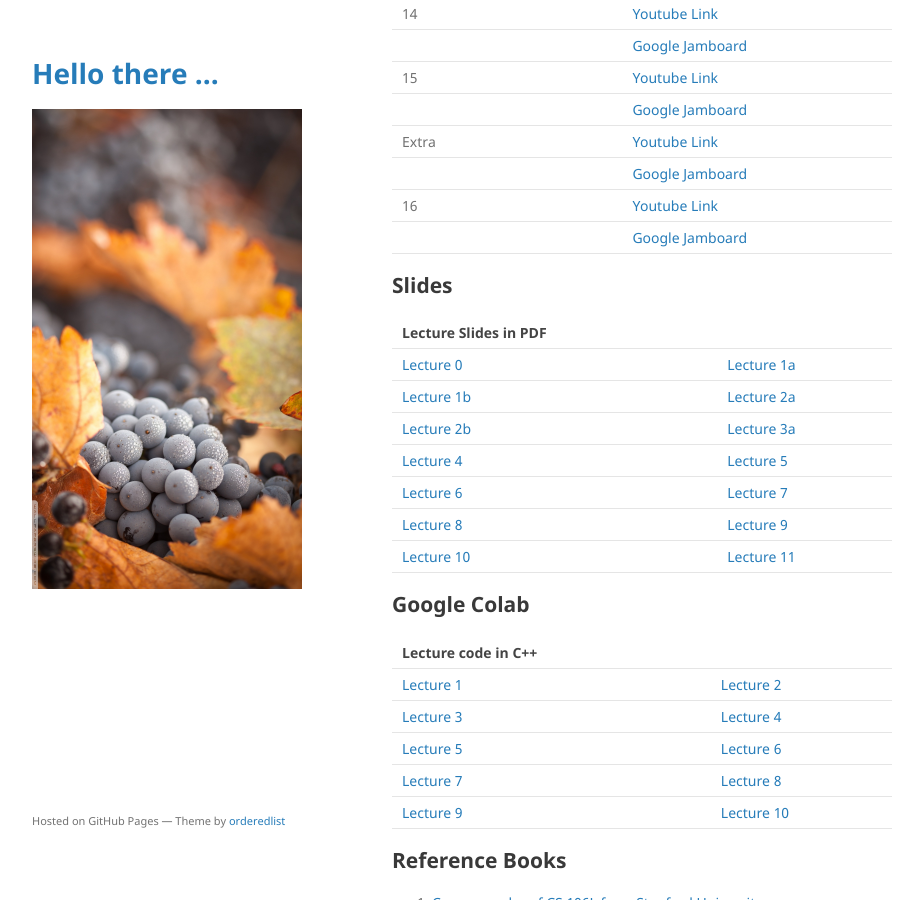
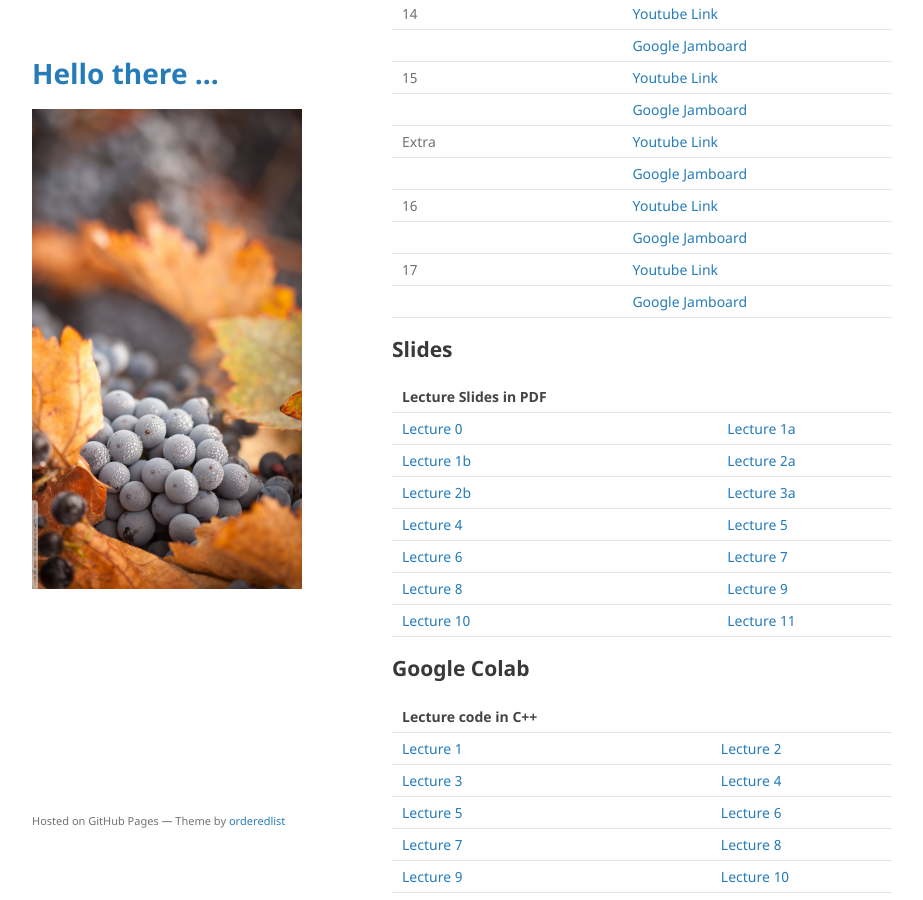
Before and after one commit to mohammadmotiurrahman/mohammadmotiurrahman.github.io, a Jekyll site: the page built from cse203_4/index.md, in a window 1280 px wide and 900 px high, scrolled down 3405 px. Shown: the whole window, without its empty margins (178-1101 px from the left). Built offline with Jekyll 4.4.1, drawn with Linux system fonts in a browser that asks for light colours; our own code applies the rules of GitHub Pages for plain Markdown files.

Commit message:
Update index.md

```diff
--- a/cse203_4/index.md
+++ b/cse203_4/index.md
@@ -115,8 +115,8 @@ environment will force me to not evaluate your exam copies.
 |         |              | [Google Jamboard](https://jamboard.google.com/d/19k8r58U1BTowMALD8SZtZCIrDoqNO7dQipDhW5YoZDU/edit?usp=sharing) |
 | 16      |              | [Youtube Link](https://youtu.be/WJ2zJNsTJ_Q)                                                                   |
 |         |              | [Google Jamboard]() |
-
-
+| 17      |              | [Youtube Link](https://youtu.be/aD2eK6LX3H8)                                                                   |
+|         |              | [Google Jamboard]() |
 
 
 
```
